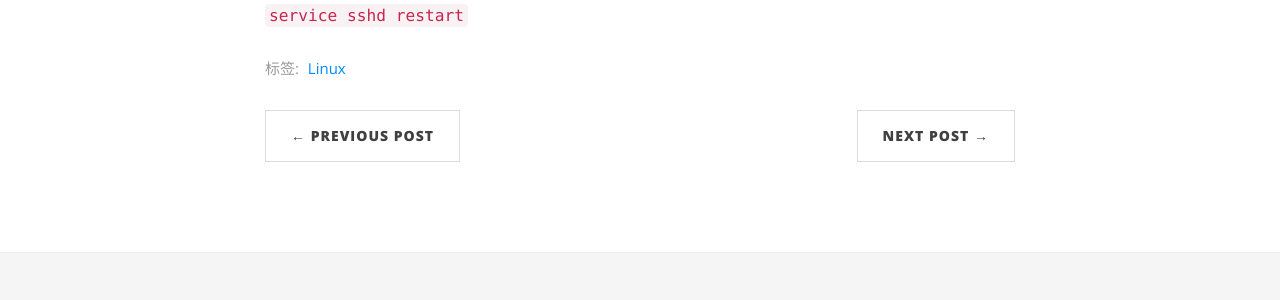
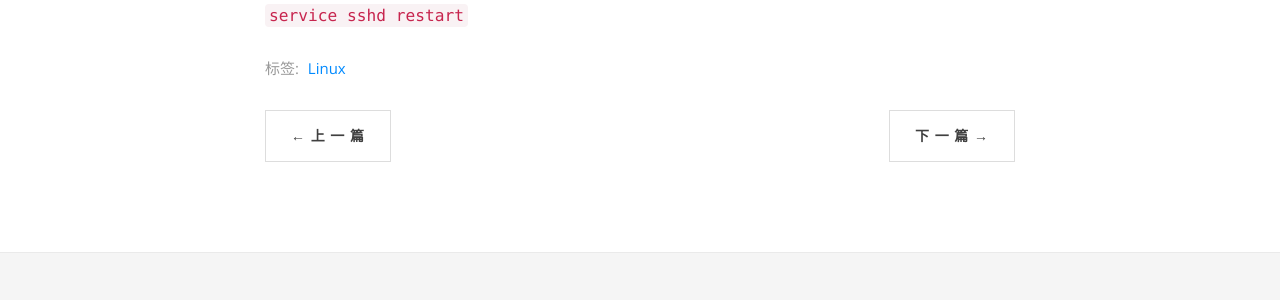
Before and after one commit to loveflycforever/loveflycforever.github.io, a Jekyll site: the page built from _posts/2017-06-23-linux-ssh.md, in a window 1280 px wide and 1030 px high. Shown: the part 544-844 px from the top of the window. Built offline with Jekyll 4.4.1, drawn with Linux system fonts in a browser that asks for light colours; nearby versions of some CDN libraries.

Commit message:
update: local

```diff
--- a/_layouts/post.html
+++ b/_layouts/post.html
@@ -55,12 +55,12 @@ layout: base
       <ul class="pager blog-pager">
         {% if page.previous.url %}
         <li class="previous">
-          <a href="{{ page.previous.url | relative_url }}" data-toggle="tooltip" data-placement="top" title="{{page.previous.title}}">&larr; Previous Post</a>
+          <a href="{{ page.previous.url | relative_url }}" data-toggle="tooltip" data-placement="top" title="{{page.previous.title}}">&larr; 上 一 篇</a>
         </li>
         {% endif %}
         {% if page.next.url %}
         <li class="next">
-          <a href="{{ page.next.url | relative_url }}" data-toggle="tooltip" data-placement="top" title="{{page.next.title}}">Next Post &rarr;</a>
+          <a href="{{ page.next.url | relative_url }}" data-toggle="tooltip" data-placement="top" title="{{page.next.title}}">下 一 篇 &rarr;</a>
         </li>
         {% endif %}
       </ul>
--- a/index.html
+++ b/index.html
@@ -60,12 +60,12 @@ use-site-title: true
 <ul class="pager main-pager">
   {% if paginator.previous_page %}
   <li class="previous">
-    <a href="{{ paginator.previous_page_path | relative_url }}">&larr; 上一页</a>
+    <a href="{{ paginator.previous_page_path | relative_url }}">&larr; 上 一 页</a>
   </li>
   {% endif %}
   {% if paginator.next_page %}
   <li class="next">
-    <a href="{{ paginator.next_page_path | relative_url }}">下一页 &rarr;</a>
+    <a href="{{ paginator.next_page_path | relative_url }}">下 一 页 &rarr;</a>
   </li>
   {% endif %}
 </ul>
```
